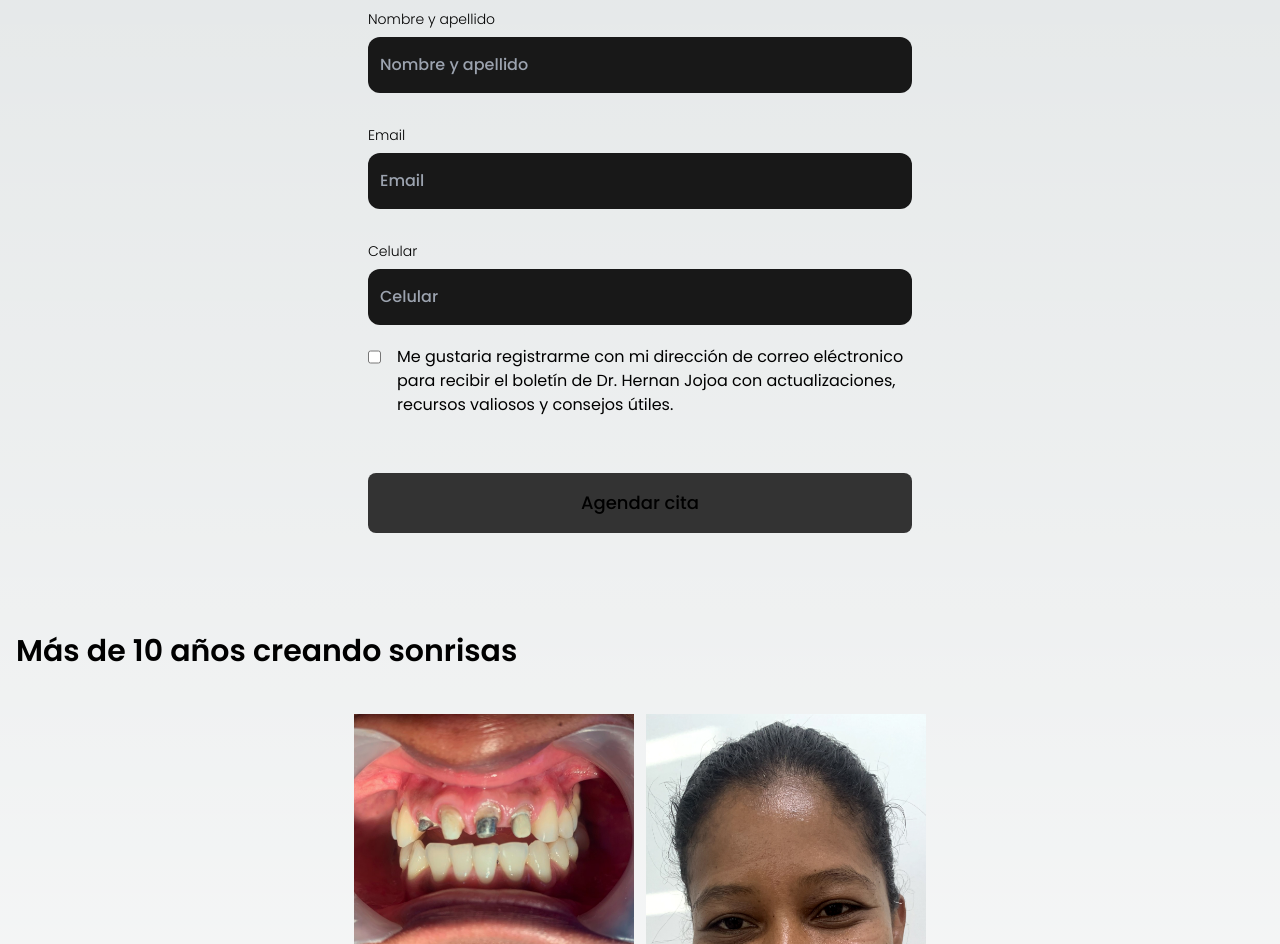
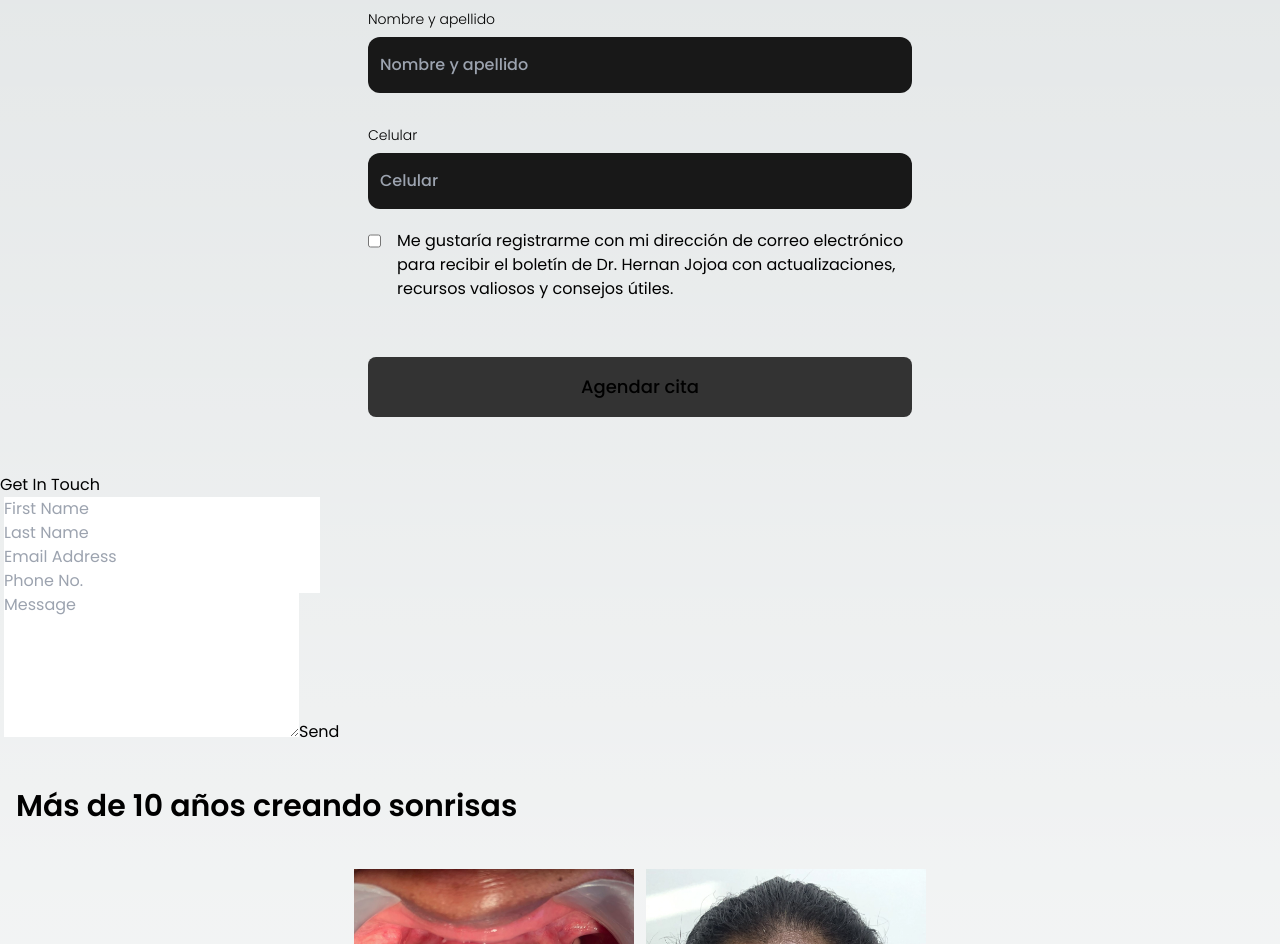
Before and after one commit to digpolo/dr-hernan, a Next.js app: page / in a window 1280 px wide. Shown: the part 1120-2064 px from the top of the page. Built offline with nearby package versions, Linux system fonts and the light colour scheme.

Commit message:
CU-85zu2x4an - form add contac

```diff
--- a/package.json
+++ b/package.json
@@ -10,6 +10,8 @@
   },
   "dependencies": {
     "@material-tailwind/react": "^2.1.2",
+    "axios": "^1.5.1",
+    "mailtrap": "^3.2.0",
     "next": "13.5.4",
     "react": "^18",
     "react-dom": "^18"
--- a/src/app/page.tsx
+++ b/src/app/page.tsx
@@ -1,3 +1,4 @@
+import { Contact } from '@/components/contact'
 import Footer from '@/components/footer'
 import Form from '@/components/form/form'
 import Header from '@/components/header'
@@ -10,6 +11,7 @@ export default function Home() {
   <div>
     <Header/>
     <Form/>
+    <Contact/>
     <Slider/>
     <Footer/>
   </div>
--- /dev/null
+++ b/src/components/contact.tsx
@@ -0,0 +1,143 @@
+'use client'
+import React, { useState, ChangeEvent, FormEvent } from "react"
+
+interface FormDetails {
+  firstName: string;
+  lastName: string;
+  email: string;
+  phone: string;
+  message: string;
+}
+
+interface Status {
+  success?: boolean;
+  message?: string;
+}
+
+export const Contact: React.FC = () => {
+  const formInitialDetails: FormDetails = {
+    firstName: "",
+    lastName: "",
+    email: "",
+    phone: "",
+    message: ""
+  };
+  const [formDetails, setFormDetails] = useState<FormDetails>(formInitialDetails);
+  const [buttonText, setButtonText] = useState<string>("Send");
+  const [status, setStatus] = useState<Status>({});
+
+  const onFormUpdate = (category: string, value: string) => {
+    setFormDetails({
+      ...formDetails,
+      [category]: value
+    });
+  };
+
+  const handleSubmit = async (e: FormEvent) => {
+    e.preventDefault();
+    setButtonText("Sending...");
+
+    try {
+      const response = await fetch("http://localhost:5000/contact", {
+        method: "POST",
+        headers: {
+          "Content-Type": "application/json;charset=utf-8"
+        },
+        body: JSON.stringify(formDetails)
+      });
+
+      setButtonText("Send");
+      const result = await response.json();
+
+      setFormDetails(formInitialDetails);
+
+      if (result.code === 200) {
+        setStatus({ success: true, message: "Message sent successfully" });
+      } else {
+        setStatus({
+          success: false,
+          message: "Something went wrong, please try again later."
+        });
+      }
+    } catch (error) {
+      console.error(error);
+      setStatus({
+        success: false,
+        message: "Something went wrong, please try again later."
+      });
+    }
+  };
+
+  return (
+    <section className="contact" id="connect">
+      <div>
+        <div className="align-items-center">
+          <div>
+            <div>
+              <div className={""}>
+                <h2>Get In Touch</h2>
+                <form onSubmit={handleSubmit}>
+                  <div>
+                    <div className="px-1">
+                      <input
+                        type="text"
+                        value={formDetails.firstName}
+                        placeholder="First Name"
+                        onChange={(e) =>
+                          onFormUpdate("firstName", e.target.value)
+                        }
+                      />
+                    </div>
+                    <div className="px-1">
+                      <input
+                        type="text"
+                        value={formDetails.lastName}
+                        placeholder="Last Name"
+                        onChange={(e) =>
+                          onFormUpdate("lastName", e.target.value)
+                        }
+                      />
+                    </div>
+                    <div className="px-1">
+                      <input
+                        type="email"
+                        value={formDetails.email}
+                        placeholder="Email Address"
+                        onChange={(e) =>
+                          onFormUpdate("email", e.target.value)
+                        }
+                      />
+                    </div>
+                    <div className="px-1">
+                      <input
+                        type="tel"
+                        value={formDetails.phone}
+                        placeholder="Phone No."
+                        onChange={(e) =>
+                          onFormUpdate("phone", e.target.value)
+                        }
+                      />
+                    </div>
+                    <div className="px-1">
+                      <textarea
+                        rows={6}
+                        value={formDetails.message}
+                        placeholder="Message"
+                        onChange={(e) =>
+                          onFormUpdate("message", e.target.value)
+                        }
+                      ></textarea>
+                      <button type="submit">
+                        <span>{buttonText}</span>
+                      </button>
+                    </div>
+                  </div>
+                </form>
+              </div>
+            </div>
+          </div>
+        </div>
+      </div>
+    </section>
+  );
+};
--- a/src/components/form/form.tsx
+++ b/src/components/form/form.tsx
@@ -1,15 +1,25 @@
-import React from 'react'
+'use client'
+import React, { useState } from "react";
 import Input from '../slider/input'
 import TextArea from '../slider/text-area'
+import sendEmail from "./send-email";
 
 const Form = () => {
+  const [nombre, setNombre] = useState("");
+  const [numero, setNumero] = useState("");
+  const [mensaje, setMensaje] = useState("");
+
+  const enviarFormulario = async () => {
+    // Enviar los datos del formulario a un correo electrónico
+    await sendEmail({ nombre, numero, mensaje });
+  };
+
   return (
     <div className='flex flex-col  justify-between  mx-4 mx-auto max-w-xl px-4'>
       <h2 className='py-10 font-semibold text-[30px]'>Cuéntanos cómo podemos ayudarte</h2>
-      <TextArea label='Motivo de consulta' placeholder='Mi motivo de consulta es...' />
-      <Input label='Nombre y apellido' placeholder='Nombre y apellido' />
-      <Input label='Email' placeholder='Email' />
-      <Input label='Celular' placeholder='Celular' />
+      <TextArea label='Motivo de consulta' placeholder='Mi motivo de consulta es...' onChange={(e) => setMensaje(e.target.value)} />
+      <Input label='Nombre y apellido' placeholder='Nombre y apellido' onChange={(e) => setNombre(e.target.value)} />
+      <Input label='Celular' placeholder='Celular' onChange={(e) => setNumero(e.target.value)} />
       <div className='flex gap-4'>
         <input
           id="comments"
@@ -18,13 +28,13 @@ const Form = () => {
           type="checkbox"
           className="h-6 w-6 rounded border-gray-300 text-indigo-600 focus:ring-indigo-600"
         />
-        <label>Me gustaria registrarme con mi dirección de correo eléctronico para recibir el boletín  de Dr. Hernan Jojoa con actualizaciones, recursos valiosos y consejos útiles.</label>
+        <label htmlFor="comments">Me gustaría registrarme con mi dirección de correo electrónico para recibir el boletín de Dr. Hernan Jojoa con actualizaciones, recursos valiosos y consejos útiles.</label>
       </div>
-      <button className='bg-[#333333] py-4 rounded-lg my-14 font-medium text-lg  py-10'>
+      <button className='bg-[#333333] py-4 rounded-lg my-14 font-medium text-lg  py-10' onClick={enviarFormulario}>
         Agendar cita
       </button>
     </div>
-  )
+  );
 }
 
-export default Form
+export default Form;
--- /dev/null
+++ b/src/components/form/send-email.tsx
@@ -0,0 +1,66 @@
+import axios from 'axios';
+const API_KEY = '1a4e181b39bf999c3f0d6b1b39c0aba7';
+
+const sendEmail = async ({ nombre, numero, mensaje }: { nombre: string, numero: string, mensaje: string }): Promise<boolean> => {
+  // Configurar las credenciales del servidor de correo electrónico
+
+  const config = {
+
+    headers: {
+      "Authorization": `Bearer 1a4e181b39bf999c3f0d6b1b39c0aba7`,
+    },
+  };
+
+  // Enviar el correo electrónico
+  const response = await axios.post(
+    `https://send.api.mailtrap.io/api/send`,
+    {
+      from: "info@drhernanjojoa.com",
+      to: 'digpolo@gmail.com',
+      subject: "Mensaje de contacto",
+      text: `
+        nombre: ${nombre}
+        numero: ${numero}
+        mensaje: ${mensaje}
+      `,
+    },
+    config
+  );
+
+  // Comprobar el estado de la respuesta
+  if (response.status === 201) {
+    // El correo electrónico se envió correctamente
+    return true;
+  } else {
+    // Se produjo un error al enviar el correo electrónico
+    return false;
+  }
+};
+
+export default sendEmail;
+
+
+// import { MailtrapClient } from "mailtrap"
+
+// /**
+//  * For this example to work, you need to set up a sending domain,
+//  * and obtain a token that is authorized to send from the domain.
+//  */
+
+// const TOKEN = "<714bc562bbe29163dc5d33d011cff212>";
+// const SENDER_EMAIL = "<contacto@drhernanjojoa.com>";
+// const RECIPIENT_EMAIL = "<digpolo@gmail.com>";
+
+// const client = new MailtrapClient({ token: TOKEN });
+
+// const sender = { name: "Mailtrap Test", email: SENDER_EMAIL };
+
+// client
+//   .send({
+//     from: sender,
+//     to: [{ email: RECIPIENT_EMAIL }],
+//     subject: "Hello from Mailtrap!",
+//     text: "Welcome to Mailtrap Sending!",
+//   })
+//   .then(console.log)
+//   .catch(console.error);
--- a/src/components/slider/carousel.tsx
+++ b/src/components/slider/carousel.tsx
@@ -1,16 +1,16 @@
-import { Carousel } from "@material-tailwind/react";
+// import { Carousel } from "@material-tailwind/react";
 
 
-export const CarouselDefault: React.FC = (props) => {
-  return (
-    <Carousel >
-      {props.images?.map((image) => (
-        <img
-          key={image.id}
-          src={image.imageSrc}
-          alt={image.imageAlt}
-        />
-      ))}
-    </Carousel>
-  )
-}
+// export const CarouselDefault: React.FC = (props) => {
+//   return (
+//     <Carousel >
+//       {props.images?.map((image) => (
+//         <img
+//           key={image.id}
+//           src={image.imageSrc}
+//           alt={image.imageAlt}
+//         />
+//       ))}
+//     </Carousel>
+//   )
+// }
--- a/src/components/slider/input.tsx
+++ b/src/components/slider/input.tsx
@@ -3,6 +3,7 @@ import React from "react";
 interface InputInterface {
     label: string
     placeholder: string
+    onChange:  React.ChangeEventHandler<HTMLInputElement>
 }
 
 const Input = (props: InputInterface) => {
@@ -21,6 +22,7 @@ const Input = (props: InputInterface) => {
                     id={`name`}
                     className={`w-full rounded-[12px] bg-grey font-medium text-[16px] pl-3 my-2 text-[#A7A7AB] py-4 focus:border-transparent focus:outline-none focus:ring-2 focus:ring-blue-500`}
                     placeholder={props.placeholder}
+                    onChange={props.onChange}
                 />
 
         </div>
--- a/src/components/slider/text-area.tsx
+++ b/src/components/slider/text-area.tsx
@@ -3,6 +3,7 @@ import React from 'react'
 interface InputInterface {
     label: string
     placeholder: string
+    onChange: React.ChangeEventHandler<HTMLTextAreaElement>
 }
 
 
@@ -21,6 +22,7 @@ const TextArea = (props: InputInterface) => {
                     id={`name`}
                     className={`w-full rounded-[12px] bg-grey font-medium text-[16px] pl-3 my-2 text-[#A7A7AB] border-tp-dark  py-4 focus:border-transparent focus:outline-none focus:ring-2 focus:ring-blue-500`}
                     placeholder={props.placeholder}
+                    onChange={props.onChange}
                 />
         </div>
   )
```
Also changed, not shown: server.js (added, +52 -0 lines), 1 other file (tests, documents, lock files or other folders).
